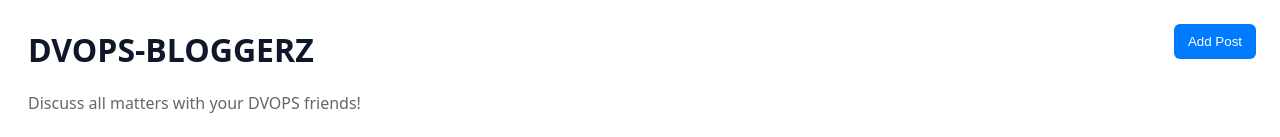
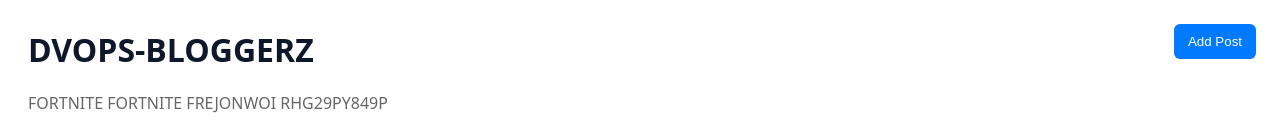
Before and after one commit to oompaloo0mpa/DVOP-BLOGGERS, a website: page public/index.html in a window 1280 px wide. Shown: the top 137 px of the page. Drawn offline with Linux system fonts and the light colour scheme.

Commit message:
another change

```diff
--- a/public/index.html
+++ b/public/index.html
@@ -84,7 +84,7 @@
 <body>
   <header>
     <h1>DVOPS-BLOGGERZ</h1>
-    <p class="muted">Discuss all matters with your DVOPS friends!</p>
+    <p class="muted">FORTNITE FORTNITE FREJONWOI RHG29PY849P</p>
   </header>
 
   <main>
```
